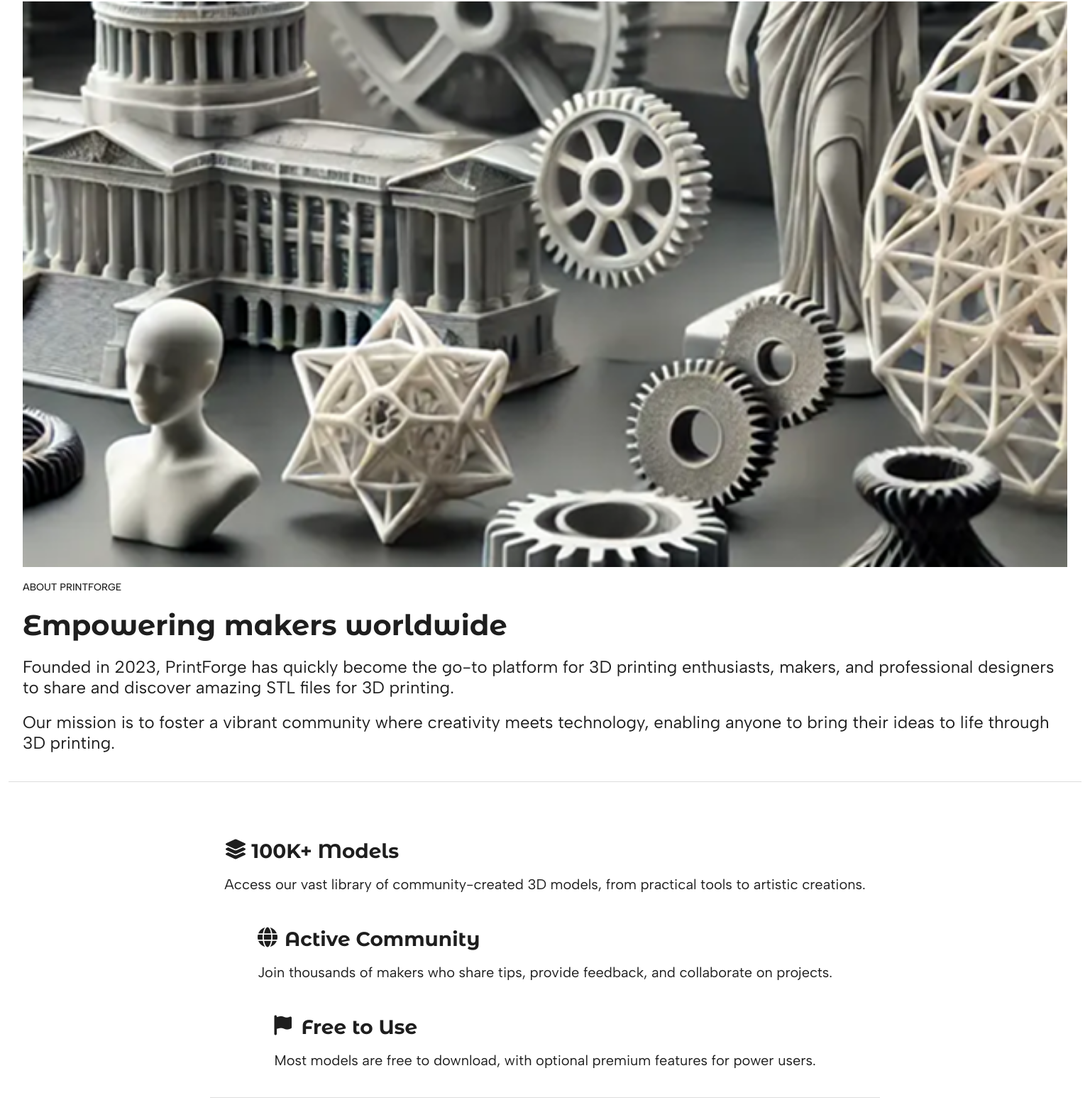
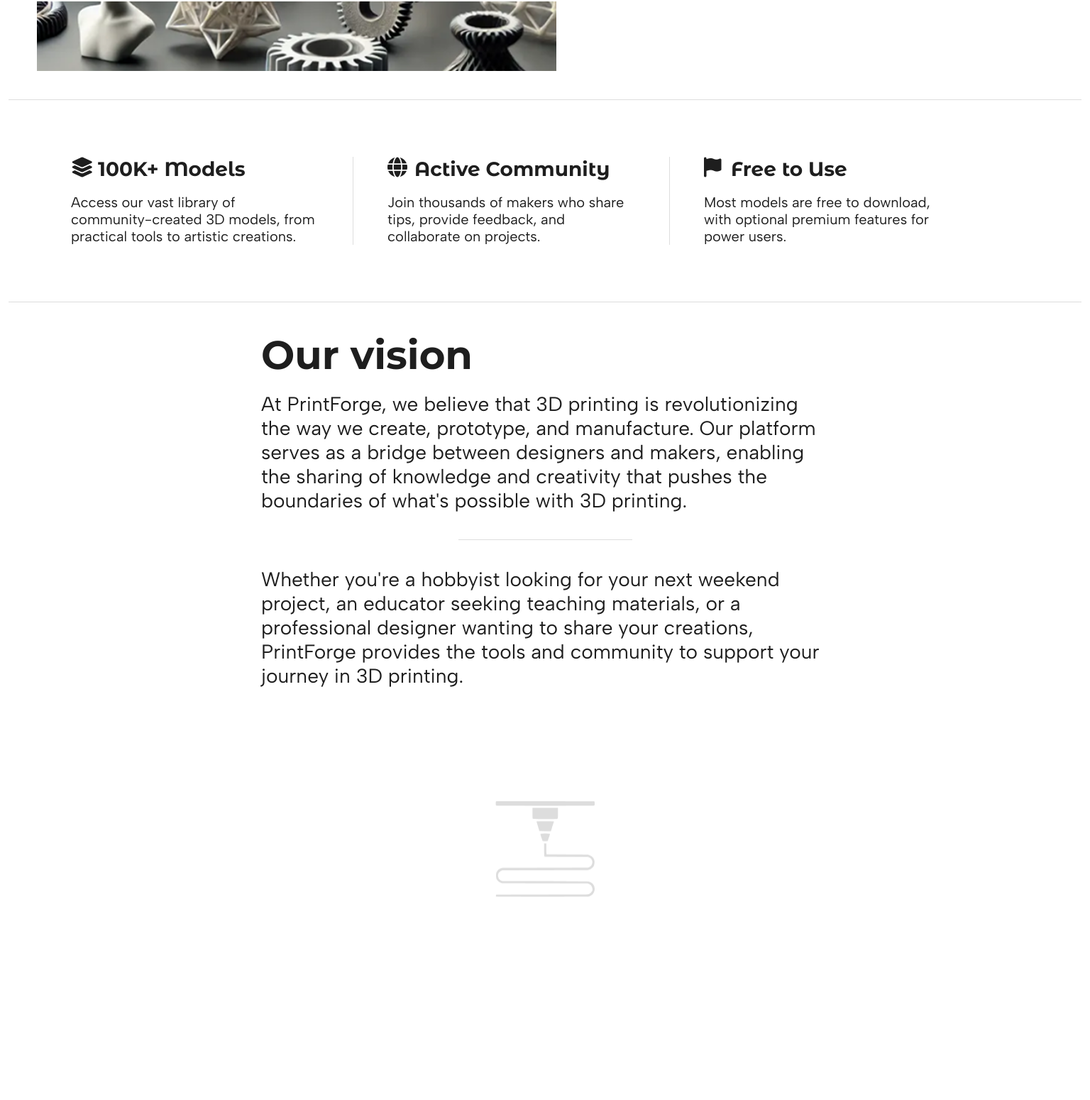
Before and after one commit to thanhpham091790/058-printforge, a plain HTML site: page about.html in a window 1536 px wide. Shown: the part 798-2348 px from the top of the page at 71% size. After the commit the page ends 2142 px from the top, so only its background shows below. Drawn offline with Linux system fonts and the light colour scheme.

Commit message:
Updated style for about page on desktop screen.

```diff
--- a/about.html
+++ b/about.html
@@ -69,6 +69,7 @@
             </div>
         </div>
         <div class="vision">
+            <div class="vision-content">
                 <h2>Our vision</h2>
                 <p>At PrintForge, we believe that 3D printing is revolutionizing the way we create, prototype,
                     and
@@ -87,6 +88,10 @@
                     journey in 3D printing.
                 </p>
             </div>
+        </div>
+        <div class="watermark">
+            <img src="assets/watermark.png" alt="Water mark picture.">
+        </div>
     </main>
 </body>
 
--- a/index.scss
+++ b/index.scss
@@ -311,12 +311,16 @@
         padding: 0 20px;
     }
 
+    .mission {
+        border-bottom: 1px solid var(--color-16);
+    }
+
     .mission-content {
         padding: 20px 20px 40px 20px;
         display: flex;
         flex-direction: column;
         gap: 20px;
-        border-bottom: 1px solid var(--color-16);
+
     }
 
     h1 {
@@ -371,6 +375,9 @@
 
     .vision {
         padding: 40px 20px 40px 20px;
+    }
+
+    .vision-content {
         display: flex;
         flex-direction: column;
         gap: 20px;
@@ -381,6 +388,12 @@
         height: 0;
         border-top: 1px solid var(--color-16);
         margin: 20px auto;
+    }
+
+    .watermark img {
+        width: 139.35px;
+        height: 135.47px;
+        margin: 80px auto;
     }
 
 }
@@ -621,10 +634,40 @@
         .main {
             display: flex;
             flex-direction: column;
+            gap: 40px;
+        }
+
+        .mission {
+            padding: 40px;
+            display: flex;
+            flex-direction: row;
             justify-content: center;
             align-items: center;
-            gap: 40px;
+            gap: 100px;
         }
+
+        img {
+            padding: 0;
+            flex: 1 0 628px;
+        }
+
+        .mission-content {
+            padding: 0;
+            flex: 0 0 600px;
+        }
+
+        h1 {
+            font-size: 20px;
+        }
+
+        h2 {
+            font-size: 56px;
+        }
+
+        p {
+            font-size: 28px;
+        }
+
 
         .our-vision {
             max-width: 800px;
@@ -647,53 +690,34 @@
             }
         }
 
-        .about-printforge,
         .features {
-            display: flex;
-            justify-content: center;
-            align-items: center;
-
-            h3 {
-                font-size: 28px;
-            }
-
-            p {
-                font-size: 20px;
-                word-break: keep-all;
-            }
+            padding: 40px;
+            flex-direction: row;
+            border-bottom: none;
+            gap: 0;
         }
 
-        .model-available,
-        .active-community,
-        .free-to-use {
-            padding: 60px;
-
+        .card {
+            padding: 0 48px;
         }
 
-        .about-printforge {
-            gap: 100px;
+        .card:not(:last-of-type) {
+            border-right: 1px solid var(--color-16);
+        }
 
-            img {
-                flex: 1 0 627px;
-                padding-left: 40px;
-            }
+        .card {
+            max-width: 446px;
+        }
 
-            .text {
-                flex: 1 1 600px;
-                padding-right: 60px;
-            }
+        .vision {
+            border-top: 1px solid var(--color-16);
+            padding: 40px;
+        }
 
-            h1 {
-                font-size: 20px;
-            }
-
-            h2 {
-                font-size: 56px;
-            }
-
-            p {
-                font-size: 28px;
-            }
+        .vision-content {
+            max-width: 800px;
+            margin: 0 auto;
+            gap: 18px;
         }
     }
 
```
Also changed, not shown: index.css, 1 other file. Lines whose indentation alone changed are shown as unchanged.
